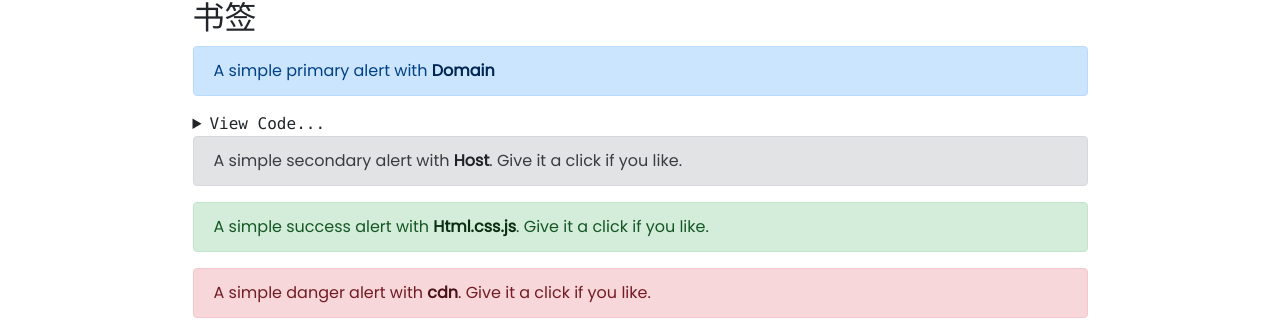
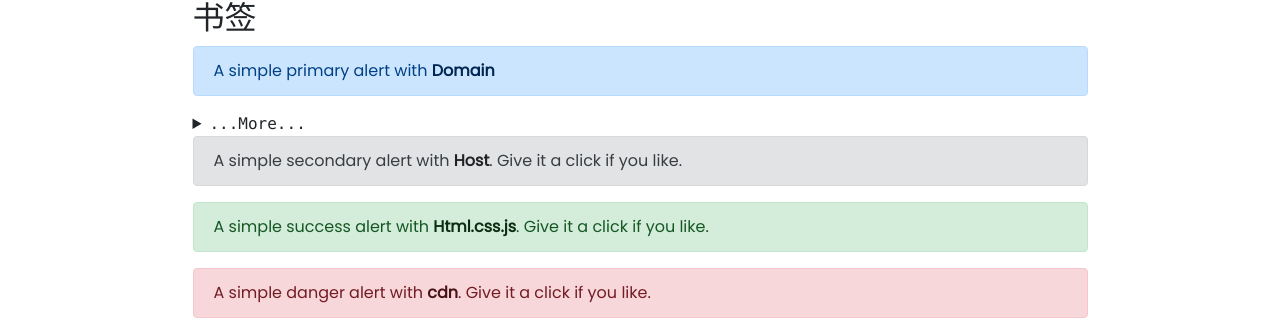
Before and after one commit to WorkSpacesPro/icp, a Jekyll site: the page built from pages/bookmark.md, in a window 1280 px wide. Shown: the part 235-555 px from the top of the page. Built offline with Jekyll 4.4.1, drawn with Linux system fonts in a browser that asks for light colours.

Commit message:
Update bookmark.md

```diff
--- a/pages/bookmark.md
+++ b/pages/bookmark.md
@@ -12,7 +12,7 @@ weight: 4
   A simple primary alert with <a href="#" class="alert-link">Domain</a>
 </div>
 <details>
-    <summary class="text-monospace">View Code...</summary>
+    <summary class="text-monospace">...More...</summary>
   <figure class="highlight">
     <p><a href="https://www.google.com">I’m a link</a></p>
   </figure>
```
